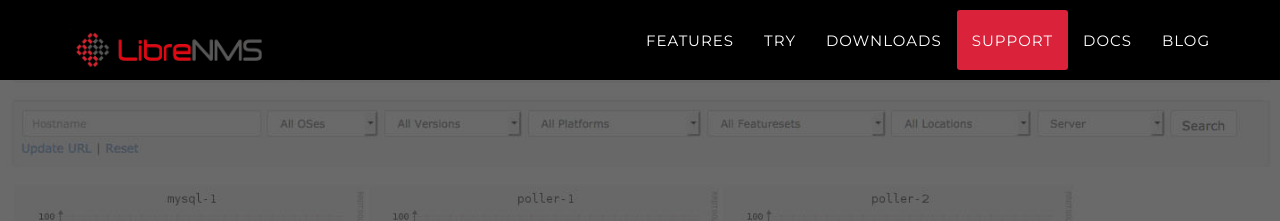
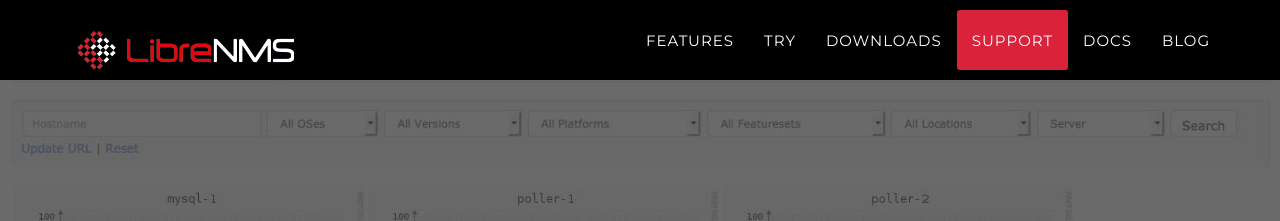
Before and after one commit to librenms/librenms.github.io, a Jekyll site: the page built from index.html, in a window 1280 px wide. Shown: the top 221 px of the page. Built offline with Jekyll 4.4.1, drawn with Linux system fonts in a browser that asks for light colours; some web fonts are replaced.

Commit message:
Updated logo

```diff
--- a/_includes/css/agency.css
+++ b/_includes/css/agency.css
@@ -871,9 +871,3 @@
 .contact-text {
     color: #fff;
 }
-
-.v-center {
-    display: inline-block;
-    height: 200%;
-    vertical-align: top;
-}
--- a/_includes/header.html
+++ b/_includes/header.html
@@ -9,7 +9,7 @@
                     <span class="icon-bar"></span>
                     <span class="icon-bar"></span>
                 </button>
-                <a class="navbar-brand page-scroll" href="#page-top"><img class="v-center" src="{{ "/img/LibreNMS-Logo-Black.png" | prepend: site.baseurl }}" width="200" height="43" alt="LibreNMS"></a>
+                <a class="navbar-brand page-scroll" href="#page-top"><img src="{{ "/img/LibreNMS-Logo-Black.png" | prepend: site.baseurl }}" alt="LibreNMS"></a>
             </div>
 
             <!-- Collect the nav links, forms, and other content for toggling -->
```
Also changed, not shown: img/LibreNMS-Logo-Black.png.
